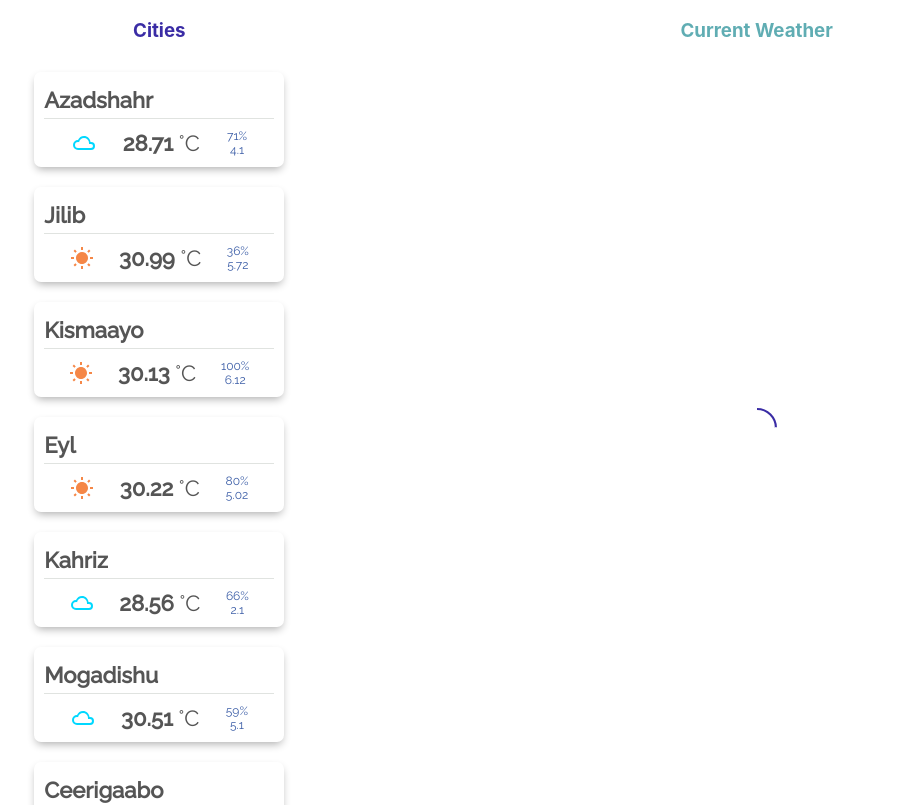
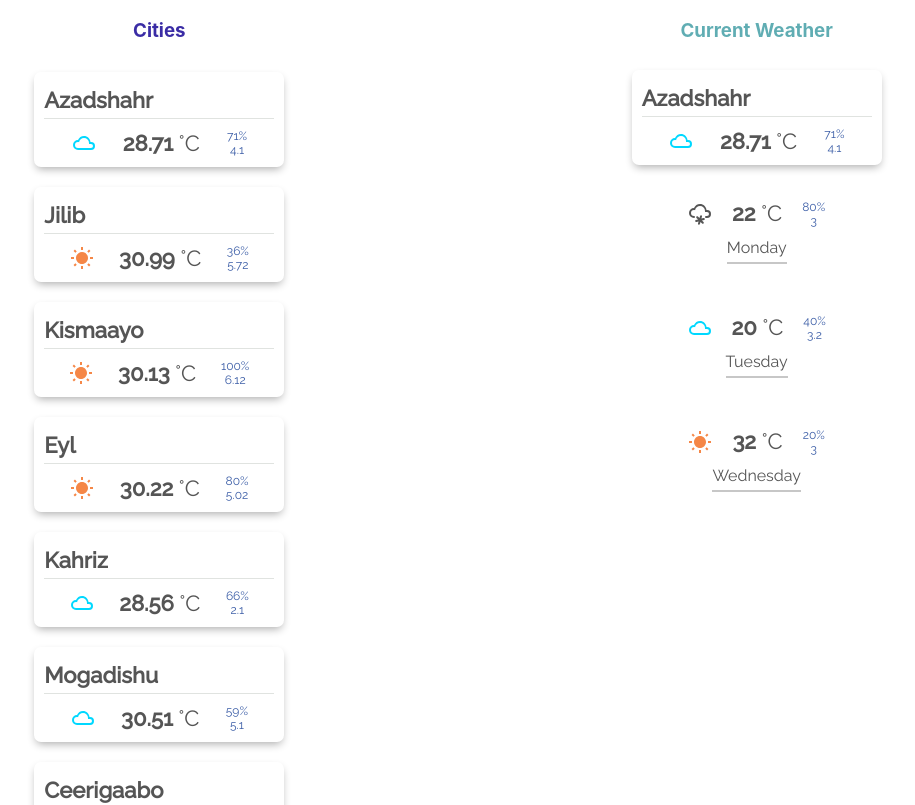
Before and after one commit to Felixmp7/WeatherApp_React_Redux, a React (Create React App) app: page / in a window 1280 px wide. Shown: the top 805 px of the page, without its empty margins (182-1097 px from the left). Built offline with nearby package versions, Linux system fonts and the light colour scheme.

Commit message:
updating

```diff
--- a/package.json
+++ b/package.json
@@ -3,6 +3,7 @@
   "version": "0.1.0",
   "private": true,
   "dependencies": {
+    "@material-ui/core": "^4.11.0",
     "@mdi/js": "^5.4.55",
     "@mdi/react": "^1.4.0",
     "@testing-library/jest-dom": "^4.2.4",
--- a/public/index.html
+++ b/public/index.html
@@ -4,7 +4,8 @@
     <meta charset="utf-8" />
     <link rel="icon" href="%PUBLIC_URL%/favicon.ico" />
     <meta name="viewport" content="width=device-width, initial-scale=1" />
-    <link href="https://fonts.googleapis.com/css2?family=Raleway:wght@300;400;500&display=swap" rel="stylesheet">
+    <link href="https://fonts.googleapis.com/css2?family=Raleway:wght@300;400;500&display=swap" rel="stylesheet" />
+    <link rel="stylesheet" href="https://fonts.googleapis.com/css?family=Roboto:300,400,500,700&display=swap" />
     <meta name="theme-color" content="#000000" />
     <meta
       name="description"
--- /dev/null
+++ b/src/pages/home/weatherApp/components/NextWeather.js
@@ -0,0 +1,62 @@
+import React from 'react'
+import PropTypes from 'prop-types'
+import '../css/nextWeather.css'
+import Icon from "@mdi/react";
+import {
+  mdiWhiteBalanceSunny,
+  mdiWeatherCloudy,
+  mdiWeatherPouring,
+  mdiWeatherLightning,
+  mdiWeatherSnowy
+} from "@mdi/js";
+
+const icons = {
+  'SUN': mdiWhiteBalanceSunny,
+  'CLOUDY': mdiWeatherCloudy,
+  'RAIN': mdiWeatherPouring,
+  'THUNDERS': mdiWeatherLightning,
+  'SNOW': mdiWeatherSnowy
+};
+
+
+const NextWeather = ({temperature, icon, humidity, wind, day}) => {
+  const renderIcon = (iconParam) => {
+    // console.log(iconParam)
+    let color;
+    const icon = icons[iconParam];
+
+    if (iconParam === "SUN") color = "#f58747";
+    else if (iconParam === "CLOUDY") color = "#00d8ff";
+    else if (iconParam === "THUNDERS") color = "#999";
+    else if (iconParam === "RAIN") color = "#555";
+    return (
+      <div className="nextContainerIcon">
+        <Icon path={icon} title="icon" size={1} color={color} />
+      </div>
+    );
+  };
+  return (
+    <div className="containerNextWeather">
+      <div className="containerRow">
+        {renderIcon(icon)}
+        <div className="nextTemperature">
+          <span className="nextTempetureNumber">{temperature}</span>
+          <span> °C</span>
+        </div>
+        <div className="nextContainerWindHumidity">
+          <span className="nextHumidity">{`${humidity}% `}</span>
+          <span className="nextWind">{wind}</span>
+        </div>
+      </div>
+      <div className="dayContainer">
+        <span className="day">{day}</span>
+      </div>
+    </div>
+  );
+}
+
+// NextWeather.propTypes = {
+
+// }
+
+export default NextWeather;
--- a/src/pages/home/weatherApp/containers/WeatherExpanded.js
+++ b/src/pages/home/weatherApp/containers/WeatherExpanded.js
@@ -3,6 +3,7 @@ import PropTypes from 'prop-types'
 import Loader from "react-loader-spinner";
 import { SUN, CLOUDY, THUNDERS, RAIN } from "../../../../constants/icons";
 import WeatherCard from '../../../../utils/weatherCard/components/WeatherCard'
+import NextWeather from '../components/NextWeather';
 import '../css/weatherExpanded.css'
 import "react-loader-spinner/dist/loader/css/react-spinner-loader.css";
 
@@ -12,20 +13,23 @@ const iconsRelation = {
   Clouds: CLOUDY,
   Thunderstorm: THUNDERS,
   Rain: RAIN,
-  Snow: ''
+  Snow: 'SNOW'
 };
 
 const WeatherExpanded = ({ weatherSelected }) => {
-  console.log(weatherSelected);
+  // console.log(weatherSelected);
 
   const [iconTransformed, transformIcon] = useState(weatherSelected.icon);
   const [dataLoaded, setLoaded] = useState(false);
+  const [nextDaysData , loadNextDaysData] = useState([...weatherSelected.nextDaysData])
 
   useEffect(() => {
-    getIcon(weatherSelected.icon);
+    getIcon(iconTransformed);
     setTimeout( () => {
-      setLoaded(true);
-    },5000)
+
+    setLoaded(true);
+      console.log(nextDaysData);
+    },2000)
 
   }, [])
 
@@ -38,7 +42,8 @@ const WeatherExpanded = ({ weatherSelected }) => {
     humidity,
     wind,
     temperature,
-    city
+    city,
+    icon
   } = weatherSelected;
 
   return (
@@ -55,7 +60,23 @@ const WeatherExpanded = ({ weatherSelected }) => {
               icon={iconTransformed}
             />
           </div>
-          {/* <div className="nexWeathers"></div> */}
+          <div className="nextWeatherContainer">
+            {
+              nextDaysData.map((element,index) => {
+                const nextIcon = iconsRelation[element.icon];
+                return (
+                  <NextWeather
+                    key={index}
+                    wind={element.wind}
+                    day={element.day}
+                    temperature={element.temperature}
+                    humidity={element.humidity}
+                    icon={nextIcon}
+                  />
+                );
+              })
+            }
+          </div>
         </div>
       ) : (
         <div className="loaderCentered">
--- a/src/pages/home/weatherApp/containers/WeatherList.js
+++ b/src/pages/home/weatherApp/containers/WeatherList.js
@@ -13,7 +13,7 @@ const iconsRelation = {
   'Rain': RAIN,
 };
 
-const WeatherList = ({weatherList}) => {
+const WeatherList = ({weatherList, selectWeather}) => {
 
   const getIcon = (icon) => {
     const iconTransformed = iconsRelation[icon];
@@ -30,6 +30,8 @@ const WeatherList = ({weatherList}) => {
             <WeatherCard
               key={index}
               withShadow
+              weatherExpandedForData={weather}
+              selectWeather={selectWeather}
               humidity={weather.humidity}
               wind={weather.wind}
               temperature={weather.temperature}
--- /dev/null
+++ b/src/pages/home/weatherApp/css/nextWeather.css
@@ -0,0 +1,60 @@
+.containerNextWeather {
+  display: flex;
+  flex-direction: column;
+  padding: 5px 0px;
+  justify-content: space-evenly;
+  align-items: center;
+  font-family: 'Raleway';
+  color: #555;
+  margin: 20px 0px;
+}
+
+.containerRow{
+  display: flex;
+  flex-direction: row;
+}
+
+.nextContainerIcon {
+  /* border: 1px solid; */
+  display: flex;
+  justify-content: space-evenly;
+  align-items: center;
+}
+
+.nextTemperature {
+  font-weight: 400;
+  font-size: 22px;
+  /* border-left: 2px solid #a2a2a299; */
+  /* border-right: 2px solid #a2a2a299; */
+  padding: 0px 20px;
+}
+
+.nextTempetureNumber {
+  font-weight: bold;
+}
+
+.nextContainerWindHumidity {
+  display: flex;
+  flex-direction: column;
+  justify-content: space-evenly;
+  align-items: center;
+}
+
+.nextHumidity {
+  font-weight: 400;
+  font-size: 12px;
+  color: #3c5ea7;
+}
+
+.nextWind {
+  font-size: 12px;
+  font-weight: 400;
+  color: #3c5ea7;
+}
+
+.dayContainer {
+  margin-top: 10px;
+  border-bottom: 2px solid #a2a2a299;
+  padding-bottom: 5px;
+
+}
--- a/src/pages/home/weatherApp/css/weatherExpanded.css
+++ b/src/pages/home/weatherApp/css/weatherExpanded.css
@@ -20,7 +20,8 @@
   /* border: 2px solid; */
   display: flex;
 }
-.nexWeathers {
-  border: 2px solid;
+.nextWeatherContainer {
+  /* border: 2px solid; */
   display: flex;
+  flex-direction: column;
 }
--- a/src/pages/home/weatherApp/index.js
+++ b/src/pages/home/weatherApp/index.js
@@ -19,7 +19,7 @@ const WeatherApp = () => {
     loadData();
   }, [])
 
-  const loadData = async () => {
+  const loadData = () => {
     const weatherDataLoaded = APIDATA.map( item => {
       // console.log(item.weather[0].main)
       return {
@@ -34,15 +34,16 @@ const WeatherApp = () => {
     // Set data
     loadWeatherData(weatherDataLoaded);
     selectWeather(weatherDataLoaded[0]);
+
     setTimeout( () => {
       setDataLoaded(true);
-    },3000)
+    },1500)
   }
 
   if (dataLoaded) {
     return (
       <div className="containerApp">
-        <WeatherList weatherList={weatherData} />
+        <WeatherList weatherList={weatherData} selectWeather={selectWeather} />
         <WeatherExpanded weatherSelected={weatherSelected} />
       </div>
     );
--- a/src/utils/api/data.json
+++ b/src/utils/api/data.json
@@ -38,20 +38,23 @@
       {
         "humidity": 80,
         "wind": 3,
-        "temperature": 220,
-        "icon": "Snow"
+        "temperature": 22,
+        "icon": "Snow",
+        "day": "Monday"
       },
       {
         "humidity": 40,
         "wind": 3.2,
-        "temperature": 200,
-        "icon": "Clouds"
+        "temperature": 20,
+        "icon": "Clouds",
+        "day":"Tuesday"
       },
       {
         "humidity": 20,
         "wind": 3,
-        "temperature": 320,
-        "icon": "Sun"
+        "temperature": 32,
+        "icon": "Clear",
+        "day":"Wednesday"
       }
     ]
   },
@@ -94,20 +97,23 @@
       {
         "humidity": 80,
         "wind": 3,
-        "temperature": 220,
-        "icon": "Snow"
+        "temperature": 22,
+        "icon": "Snow",
+        "day": "Monday"
       },
       {
         "humidity": 40,
         "wind": 3.2,
-        "temperature": 200,
-        "icon": "Clouds"
+        "temperature": 20,
+        "icon": "Clouds",
+        "day":"Tuesday"
       },
       {
         "humidity": 20,
         "wind": 3,
-        "temperature": 320,
-        "icon": "Sun"
+        "temperature": 32,
+        "icon": "Clear",
+        "day":"Wednesday"
       }
     ]
   },
@@ -150,20 +156,23 @@
       {
         "humidity": 80,
         "wind": 3,
-        "temperature": 220,
-        "icon": "Snow"
+        "temperature": 22,
+        "icon": "Snow",
+        "day": "Monday"
       },
       {
         "humidity": 40,
         "wind": 3.2,
-        "temperature": 200,
-        "icon": "Clouds"
+        "temperature": 20,
+        "icon": "Clouds",
+        "day":"Tuesday"
       },
       {
         "humidity": 20,
         "wind": 3,
-        "temperature": 320,
-        "icon": "Sun"
+        "temperature": 32,
+        "icon": "Clear",
+        "day":"Wednesday"
       }
     ]
   },
@@ -206,20 +215,23 @@
       {
         "humidity": 80,
         "wind": 3,
-        "temperature": 220,
-        "icon": "Snow"
+        "temperature": 22,
+        "icon": "Snow",
+        "day": "Monday"
       },
       {
         "humidity": 40,
         "wind": 3.2,
-        "temperature": 200,
-        "icon": "Clouds"
+        "temperature": 20,
+        "icon": "Clouds",
+        "day":"Tuesday"
       },
       {
         "humidity": 20,
         "wind": 3,
-        "temperature": 320,
-        "icon": "Sun"
+        "temperature": 32,
+        "icon": "Clear",
+        "day":"Wednesday"
       }
     ]
   },
@@ -262,20 +274,23 @@
       {
         "humidity": 80,
         "wind": 3,
-        "temperature": 220,
-        "icon": "Snow"
+        "temperature": 22,
+        "icon": "Snow",
+        "day": "Monday"
       },
       {
         "humidity": 40,
         "wind": 3.2,
-        "temperature": 200,
-        "icon": "Clouds"
+        "temperature": 20,
+        "icon": "Clouds",
+        "day":"Tuesday"
       },
       {
         "humidity": 20,
         "wind": 3,
-        "temperature": 320,
-        "icon": "Sun"
+        "temperature": 32,
+        "icon": "Clear",
+        "day":"Wednesday"
       }
     ]
   },
@@ -318,20 +333,23 @@
       {
         "humidity": 80,
         "wind": 3,
-        "temperature": 220,
-        "icon": "Snow"
+        "temperature": 22,
+        "icon": "Snow",
+        "day": "Monday"
       },
       {
         "humidity": 40,
         "wind": 3.2,
-        "temperature": 200,
-        "icon": "Clouds"
+        "temperature": 20,
+        "icon": "Clouds",
+        "day":"Tuesday"
       },
       {
         "humidity": 20,
         "wind": 3,
-        "temperature": 320,
-        "icon": "Sun"
+        "temperature": 32,
+        "icon": "Clear",
+        "day":"Wednesday"
       }
     ]
   },
@@ -374,20 +392,23 @@
       {
         "humidity": 80,
         "wind": 3,
-        "temperature": 220,
-        "icon": "Snow"
+        "temperature": 22,
+        "icon": "Snow",
+        "day": "Monday"
       },
       {
         "humidity": 40,
         "wind": 3.2,
-        "temperature": 200,
-        "icon": "Clouds"
+        "temperature": 20,
+        "icon": "Clouds",
+        "day":"Tuesday"
       },
       {
         "humidity": 20,
         "wind": 3,
-        "temperature": 320,
-        "icon": "Sun"
+        "temperature": 32,
+        "icon": "Clear",
+        "day":"Wednesday"
       }
     ]
   },
@@ -430,20 +451,23 @@
       {
         "humidity": 80,
         "wind": 3,
-        "temperature": 220,
-        "icon": "Snow"
+        "temperature": 22,
+        "icon": "Snow",
+        "day": "Monday"
       },
       {
         "humidity": 40,
         "wind": 3.2,
-        "temperature": 200,
-        "icon": "Clouds"
+        "temperature": 20,
+        "icon": "Clouds",
+        "day":"Tuesday"
       },
       {
         "humidity": 20,
         "wind": 3,
-        "temperature": 320,
-        "icon": "Sun"
+        "temperature": 32,
+        "icon": "Clear",
+        "day":"Wednesday"
       }
     ]
   },
@@ -486,20 +510,23 @@
       {
         "humidity": 80,
         "wind": 3,
-        "temperature": 220,
-        "icon": "Snow"
+        "temperature": 22,
+        "icon": "Snow",
+        "day": "Monday"
       },
       {
         "humidity": 40,
         "wind": 3.2,
-        "temperature": 200,
-        "icon": "Clouds"
+        "temperature": 20,
+        "icon": "Clouds",
+        "day":"Tuesday"
       },
       {
         "humidity": 20,
         "wind": 3,
-        "temperature": 320,
-        "icon": "Sun"
+        "temperature": 32,
+        "icon": "Clear",
+        "day":"Wednesday"
       }
     ]
   },
@@ -542,20 +569,23 @@
       {
         "humidity": 80,
         "wind": 3,
-        "temperature": 220,
-        "icon": "Snow"
+        "temperature": 22,
+        "icon": "Snow",
+        "day": "Monday"
       },
       {
         "humidity": 40,
         "wind": 3.2,
-        "temperature": 200,
-        "icon": "Clouds"
+        "temperature": 20,
+        "icon": "Clouds",
+        "day":"Tuesday"
       },
       {
         "humidity": 20,
         "wind": 3,
-        "temperature": 320,
-        "icon": "Sun"
+        "temperature": 32,
+        "icon": "Clear",
+        "day":"Wednesday"
       }
     ]
   },
@@ -598,20 +628,23 @@
       {
         "humidity": 80,
         "wind": 3,
-        "temperature": 220,
-        "icon": "Snow"
+        "temperature": 22,
+        "icon": "Snow",
+        "day": "Monday"
       },
       {
         "humidity": 40,
         "wind": 3.2,
-        "temperature": 200,
-        "icon": "Clouds"
+        "temperature": 20,
+        "icon": "Clouds",
+        "day":"Tuesday"
       },
       {
         "humidity": 20,
         "wind": 3,
-        "temperature": 320,
-        "icon": "Sun"
+        "temperature": 32,
+        "icon": "Clear",
+        "day":"Wednesday"
       }
     ]
   },
@@ -654,20 +687,23 @@
       {
         "humidity": 80,
         "wind": 3,
-        "temperature": 220,
-        "icon": "Snow"
+        "temperature": 22,
+        "icon": "Snow",
+        "day": "Monday"
       },
       {
         "humidity": 40,
         "wind": 3.2,
-        "temperature": 200,
-        "icon": "Clouds"
+        "temperature": 20,
+        "icon": "Clouds",
+        "day":"Tuesday"
       },
       {
         "humidity": 20,
         "wind": 3,
-        "temperature": 320,
-        "icon": "Sun"
+        "temperature": 32,
+        "icon": "Clear",
+        "day":"Wednesday"
       }
     ]
   },
@@ -710,20 +746,23 @@
       {
         "humidity": 80,
         "wind": 3,
-        "temperature": 220,
-        "icon": "Snow"
+        "temperature": 22,
+        "icon": "Snow",
+        "day": "Monday"
       },
       {
         "humidity": 40,
         "wind": 3.2,
-        "temperature": 200,
-        "icon": "Clouds"
+        "temperature": 20,
+        "icon": "Clouds",
+        "day":"Tuesday"
       },
       {
         "humidity": 20,
         "wind": 3,
-        "temperature": 320,
-        "icon": "Sun"
+        "temperature": 32,
+        "icon": "Clear",
+        "day":"Wednesday"
       }
     ]
   },
@@ -766,20 +805,23 @@
       {
         "humidity": 80,
         "wind": 3,
-        "temperature": 220,
-        "icon": "Snow"
+        "temperature": 22,
+        "icon": "Snow",
+        "day": "Monday"
       },
       {
         "humidity": 40,
         "wind": 3.2,
-        "temperature": 200,
-        "icon": "Clouds"
+        "temperature": 20,
+        "icon": "Clouds",
+        "day":"Tuesday"
       },
       {
         "humidity": 20,
         "wind": 3,
-        "temperature": 320,
-        "icon": "Sun"
+        "temperature": 32,
+        "icon": "Clear",
+        "day":"Wednesday"
       }
     ]
   },
@@ -822,20 +864,23 @@
       {
         "humidity": 80,
         "wind": 3,
-        "temperature": 220,
-        "icon": "Snow"
+        "temperature": 22,
+        "icon": "Snow",
+        "day": "Monday"
       },
       {
         "humidity": 40,
         "wind": 3.2,
-        "temperature": 200,
-        "icon": "Clouds"
+        "temperature": 20,
+        "icon": "Clouds",
+        "day":"Tuesday"
       },
       {
         "humidity": 20,
         "wind": 3,
-        "temperature": 320,
-        "icon": "Sun"
+        "temperature": 32,
+        "icon": "Clear",
+        "day":"Wednesday"
       }
     ]
   },
@@ -878,20 +923,23 @@
       {
         "humidity": 80,
         "wind": 3,
-        "temperature": 220,
-        "icon": "Snow"
+        "temperature": 22,
+        "icon": "Snow",
+        "day": "Monday"
       },
       {
         "humidity": 40,
         "wind": 3.2,
-        "temperature": 200,
-        "icon": "Clouds"
+        "temperature": 20,
+        "icon": "Clouds",
+        "day":"Tuesday"
       },
       {
         "humidity": 20,
         "wind": 3,
-        "temperature": 320,
-        "icon": "Sun"
+        "temperature": 32,
+        "icon": "Clear",
+        "day":"Wednesday"
       }
     ]
   },
@@ -934,20 +982,23 @@
       {
         "humidity": 80,
         "wind": 3,
-        "temperature": 220,
-        "icon": "Snow"
+        "temperature": 22,
+        "icon": "Snow",
+        "day": "Monday"
       },
       {
         "humidity": 40,
         "wind": 3.2,
-        "temperature": 200,
-        "icon": "Clouds"
+        "temperature": 20,
+        "icon": "Clouds",
+        "day":"Tuesday"
       },
       {
         "humidity": 20,
         "wind": 3,
-        "temperature": 320,
-        "icon": "Sun"
+        "temperature": 32,
+        "icon": "Clear",
+        "day":"Wednesday"
       }
     ]
   },
@@ -990,20 +1041,23 @@
       {
         "humidity": 80,
         "wind": 3,
-        "temperature": 220,
-        "icon": "Snow"
+        "temperature": 22,
+        "icon": "Snow",
+        "day": "Monday"
       },
       {
         "humidity": 40,
         "wind": 3.2,
-        "temperature": 200,
-        "icon": "Clouds"
+        "temperature": 20,
+        "icon": "Clouds",
+        "day":"Tuesday"
       },
       {
         "humidity": 20,
         "wind": 3,
-        "temperature": 320,
-        "icon": "Sun"
+        "temperature": 32,
+        "icon": "Clear",
+        "day":"Wednesday"
       }
     ]
   },
@@ -1046,20 +1100,23 @@
       {
         "humidity": 80,
         "wind": 3,
-        "temperature": 220,
-        "icon": "Snow"
+        "temperature": 22,
+        "icon": "Snow",
+        "day": "Monday"
       },
       {
         "humidity": 40,
         "wind": 3.2,
-        "temperature": 200,
-        "icon": "Clouds"
+        "temperature": 20,
+        "icon": "Clouds",
+        "day":"Tuesday"
       },
       {
         "humidity": 20,
         "wind": 3,
-        "temperature": 320,
-        "icon": "Sun"
+        "temperature": 32,
+        "icon": "Clear",
+        "day":"Wednesday"
       }
     ]
   },
--- a/src/utils/weatherCard/components/WeatherCard.js
+++ b/src/utils/weatherCard/components/WeatherCard.js
@@ -3,13 +3,24 @@ import WeatherData from "./WeatherData";
 import Location from "./Location";
 import "../css/weatherCard.css";
 
-const WeatherCard = ({ icon, temperature, humidity, wind, city }) => (
-  <div className="containerWeatherItem">
+const WeatherCard = ({
+  icon,
+  temperature,
+  humidity,
+  wind,
+  city,
+  selectWeather,
+  weatherExpandedForData,
+}) => (
+  <div
+    className="containerWeatherItem"
+    onClick={() => selectWeather(weatherExpandedForData)}
+  >
     <Location location={city} />
     <WeatherData
       icon={icon}
       temperature={temperature}
-      extraInfo={{humidity, wind}}
+      extraInfo={{ humidity, wind }}
     />
   </div>
 );
--- a/src/utils/weatherCard/css/weatherCard.css
+++ b/src/utils/weatherCard/css/weatherCard.css
@@ -10,3 +10,7 @@
 box-shadow: 0px 4px 9px -2px rgba(173,173,173,1);
   padding: 10px;
 }
+
+.containerWeatherItem:hover {
+  cursor: pointer;
+}
```
Also changed, not shown: 1 other file (tests, documents, lock files or other folders).
